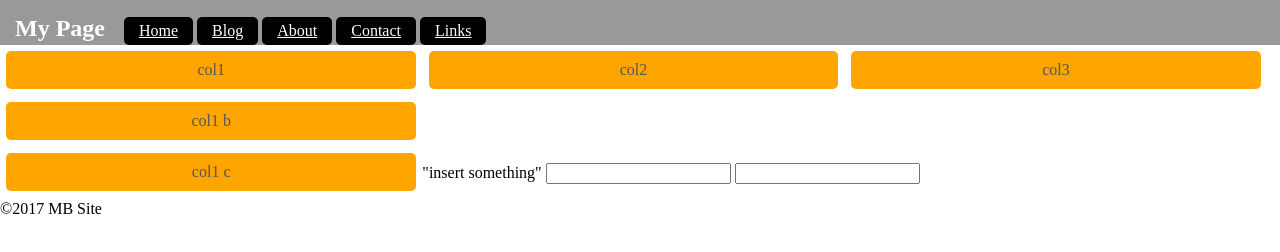
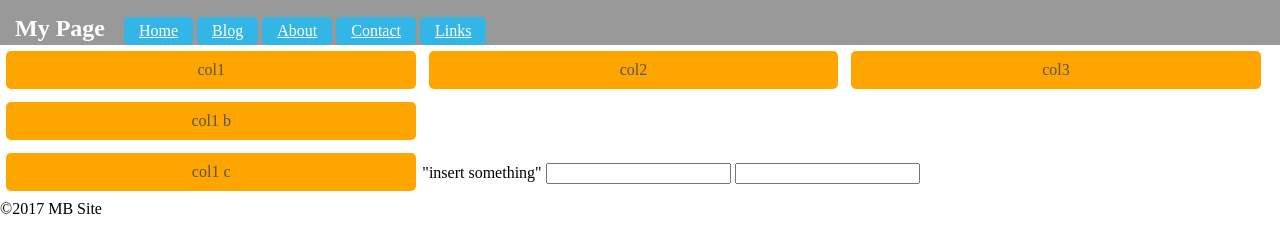
Before and after one commit to grapheneintelligentsystems/MB-WEBPAGE-1, a plain HTML site: page index.html in a window 1280 px wide. Drawn offline with Linux system fonts and the light colour scheme.

Commit message:
add second css file and made changes to main

```diff
--- a/styles/main.css
+++ b/styles/main.css
@@ -20,7 +20,7 @@ nav ul{
 }
 
 nav ul li{
-  background: black;
+  background: #33b5e5;
   color: white;
   display: inline-block;
   list-style-type: none;
```
